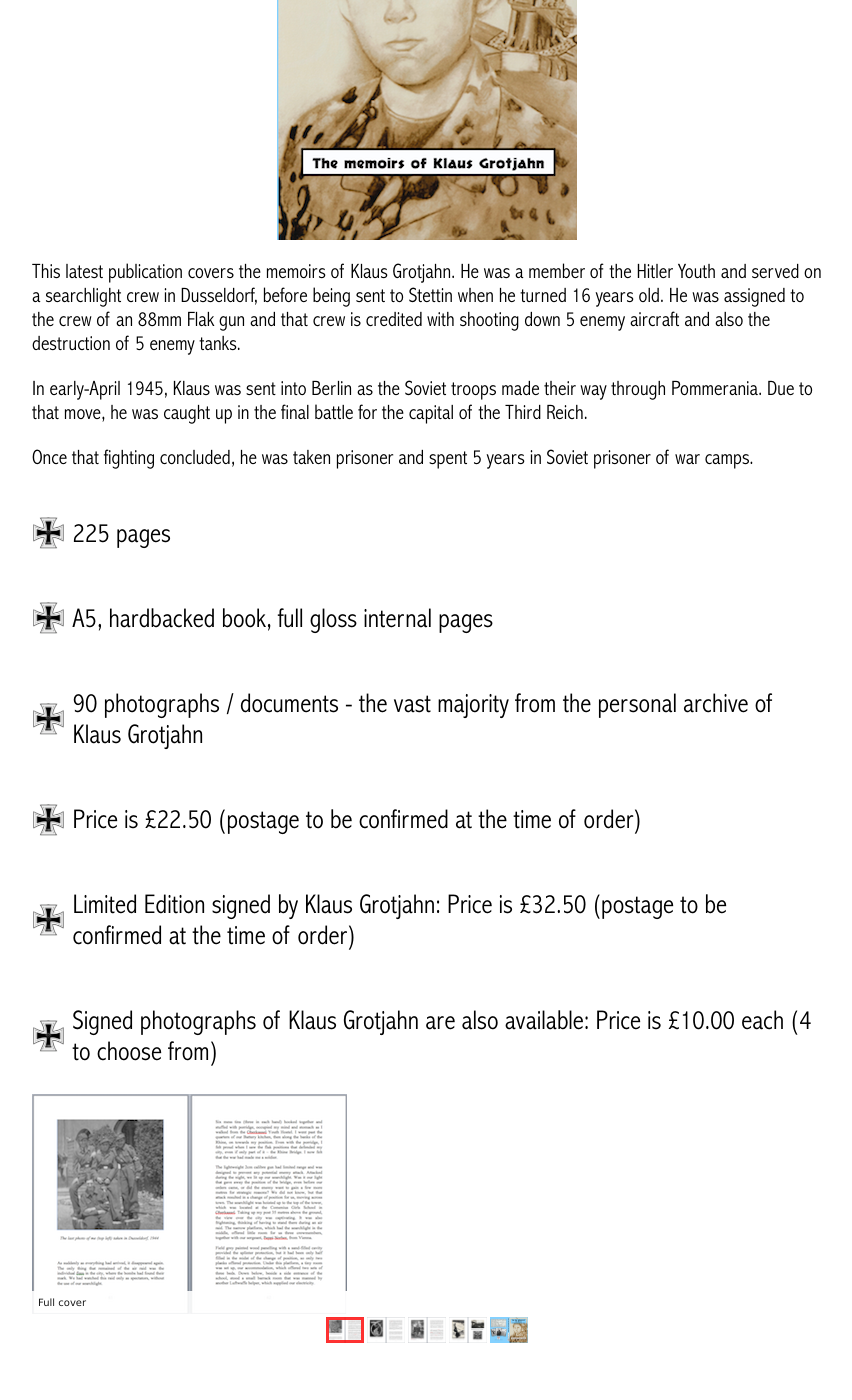
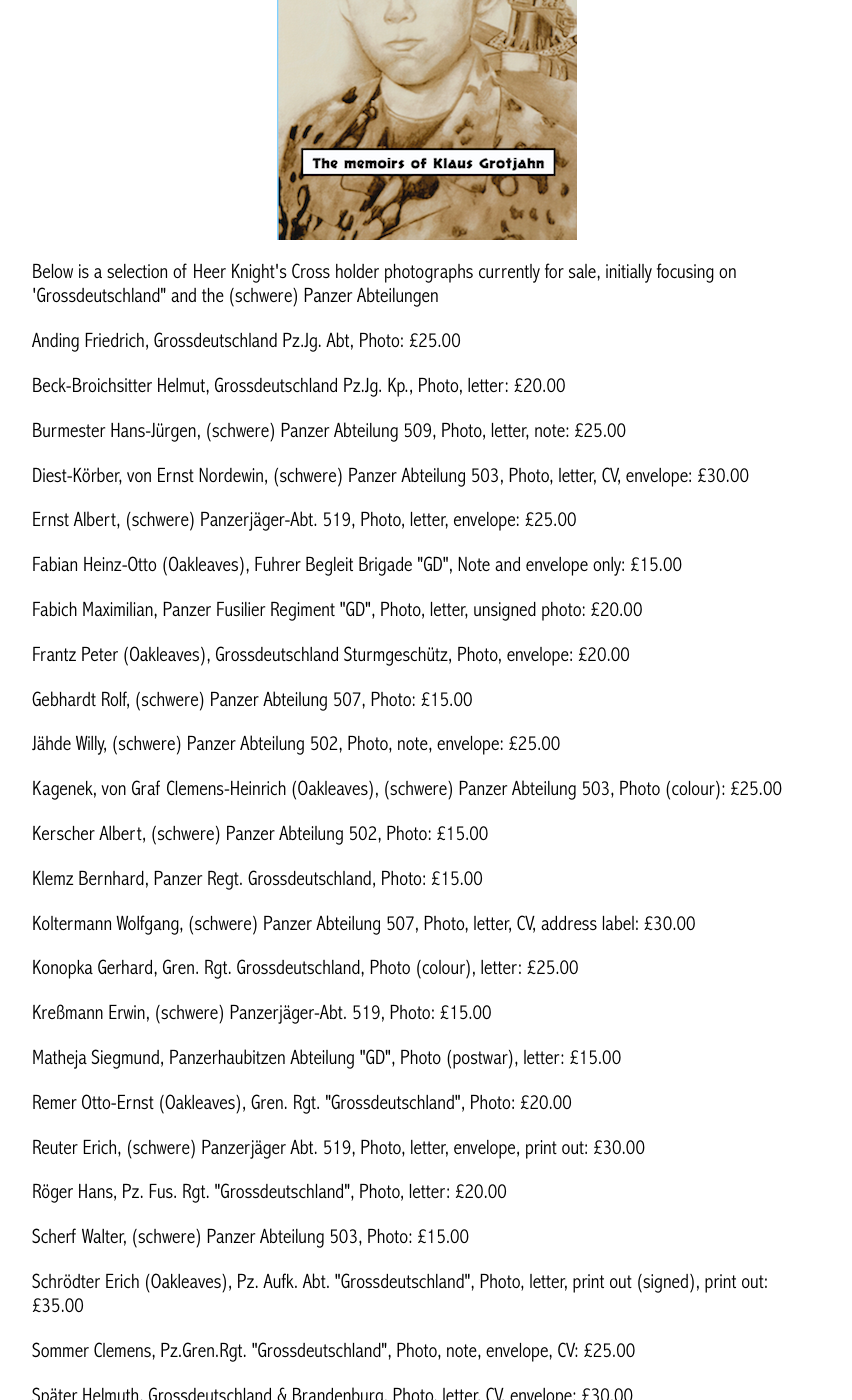
Before and after one commit to lahphotographs/lahphotographs.github.com, a Jekyll site: the page built from reich_detail.md, in a window 1280 px wide and 1400 px high, scrolled down 499 px. Shown: the whole window, without its empty margins (213-1065 px from the left). Built offline with Jekyll 4.4.1, drawn with Linux system fonts in a browser that asks for light colours; some of the changed text lies outside the part shown.

Commit message:
Update reich_detail.md

```diff
--- a/reich_detail.md
+++ b/reich_detail.md
@@ -1,30 +1,43 @@
 ---
 layout: page
-title: For the defence of the Reich
+title: Heer Knight's Cross holder photographs
 permalink: /reich_detail.html
 slider: true
 class: book_cover
 ---
 
 <img src="./assets/Reich main cover 2.png" id="detail" class="center"/>
-<p>This latest publication covers the memoirs of Klaus Grotjahn.  He was a member of the Hitler Youth and served on a searchlight crew in Dusseldorf, before being sent to Stettin when he turned 16 years old. He was assigned to the crew of an 88mm Flak gun and that crew is credited with shooting down 5 enemy aircraft and also the destruction of 5 enemy tanks.</p>
-<p>In early-April 1945, Klaus was sent into Berlin as the Soviet troops made their way through Pommerania. Due to that move, he was caught up in the final battle for the capital of the Third Reich.</p>
+<p>Below is a selection of Heer Knight's Cross holder photographs currently for sale, initially focusing on 'Grossdeutschland" and the (schwere) Panzer Abteilungen</p>
+<p>Anding	Friedrich,	Grossdeutschland Pz.Jg. Abt,	Photo: £25.00</p>
+<p>Beck-Broichsitter	Helmut, Grossdeutschland Pz.Jg. Kp., Photo, letter:	£20.00</p>
+<p>Burmester	Hans-Jürgen, (schwere) Panzer Abteilung 509,	Photo, letter, note: £25.00</p>
+<p>Diest-Körber, von	Ernst Nordewin, (schwere) Panzer Abteilung 503,	Photo, letter, CV, envelope: £30.00</p>
+<p>Ernst	Albert, (schwere) Panzerjäger-Abt. 519,	Photo, letter, envelope: £25.00</p>
+<p>Fabian	Heinz-Otto (Oakleaves), Fuhrer Begleit Brigade "GD",	Note and envelope only:	£15.00</p>
+<p>Fabich	Maximilian, Panzer Fusilier Regiment "GD",	Photo, letter, unsigned photo: £20.00</p>
+<p>Frantz	Peter (Oakleaves), Grossdeutschland Sturmgeschütz,	Photo, envelope: £20.00</p>
+<p>Gebhardt	Rolf, (schwere) Panzer Abteilung 507,	Photo: £15.00</p>
+<p>Jähde	Willy, (schwere) Panzer Abteilung 502, Photo, note, envelope:	£25.00</p>
+<p>Kagenek, von	Graf Clemens-Heinrich	(Oakleaves), (schwere) Panzer Abteilung 503,	Photo (colour): £25.00</p>
+<p>Kerscher	Albert, (schwere) Panzer Abteilung 502,	Photo: £15.00</p>
+<p>Klemz	Bernhard, Panzer Regt. Grossdeutschland, Photo:	£15.00</p>
+<p>Koltermann	Wolfgang, (schwere) Panzer Abteilung 507,	Photo, letter, CV, address label:	£30.00</p>
+<p>Konopka	Gerhard, Gren. Rgt. Grossdeutschland,	Photo (colour), letter:	£25.00</p>
+<p>Kreßmann	Erwin, (schwere) Panzerjäger-Abt. 519,	Photo:	£15.00</p>
+<p>Matheja	Siegmund, Panzerhaubitzen Abteilung "GD",	Photo (postwar), letter: £15.00</p>
+<p>Remer	Otto-Ernst (Oakleaves),	Gren. Rgt. "Grossdeutschland",	Photo: £20.00</p>
+<p>Reuter	Erich, (schwere) Panzerjäger Abt. 519,	Photo, letter, envelope, print out:	£30.00</p>
+<p>Röger	Hans, Pz. Fus. Rgt. "Grossdeutschland",	Photo, letter:	£20.00</p>
+<p>Scherf	Walter, (schwere) Panzer Abteilung 503,	Photo: £15.00</p>
+<p>Schrödter	Erich	(Oakleaves), Pz. Aufk. Abt. "Grossdeutschland",	Photo, letter, print out (signed), print out:	£35.00</p>
+<p>Sommer	Clemens, Pz.Gren.Rgt. "Grossdeutschland",	Photo, note, envelope, CV:	£25.00</p>
+<p>Später	Helmuth, Grossdeutschland & Brandenburg,	Photo, letter, CV, envelope:	£30.00</p>
+<p>Strojek	Helmut, Gren. Rgt. 986, 276. "GD",	Photo, letter, CV, envelope:	£30.00</p>
+<p>Tornau	Gottfried, Sturmartillerie Brigade "GD",	Photo, letter, signed CV:	£25.00</p>
+<p>Wätjen	Rudolf, Pz. Aufkl. Abt. "Großdeutschland",	Letter only: £10.00</p>
+<p>Wegner	Wilhelm, Sturmgeschütz Abt. "GD",	Photo (clipped):	£10.00</p>
+<p>Werthern, von	Freiherr Thilo, Schutzen Regiment 394 & "GD",	Photo, CV, envelope:	£25.00</p>
+<p>Wietersheim, von	Walter, Grossdeutschland Panzer Reg., Photo, envelope:	£20.00</p>
+<p>Wirsching	Maximilian, (schwere) Panzer Abteilung 507,	Photo, letter: £20.00</p>
 <p>Once that fighting concluded, he was taken prisoner and spent 5 years in Soviet prisoner of war camps.</p>
-<ul class="over">
-  <li>225 pages</li>
-  <li>A5, hardbacked book, full gloss internal pages</li>
-  <li>90 photographs / documents - the vast majority from the personal archive of Klaus Grotjahn</li>
-  <li>Price is £22.50 (postage to be confirmed at the time of order)</li>
-  <li>Limited Edition signed by Klaus Grotjahn: Price is £32.50 (postage to be confirmed at the time of order)</li>
-  <li>Signed photographs of Klaus Grotjahn are also available: Price is £10.00 each (4 to choose from)</li>
-</ul>
-
-<div id="folio" class="svwp">
-  <ul>
-    <li><img alt="Contents page" src="./assets/Reich full cover 2.png" /></li>
-    <li><img alt="Internal page" src="./assets/Reich dad.png" /></li>
-    <li><img alt="Additional internals" src="./assets/Reich internal 1.png" /></li>
-    <li><img alt="Full cover" src="./assets/Reich internal 2.png" /></li>
-    <li><img alt="Cover edge" src="./assets/Reich internal 3.png" /></li>
-  </ul>
 </div>
```
